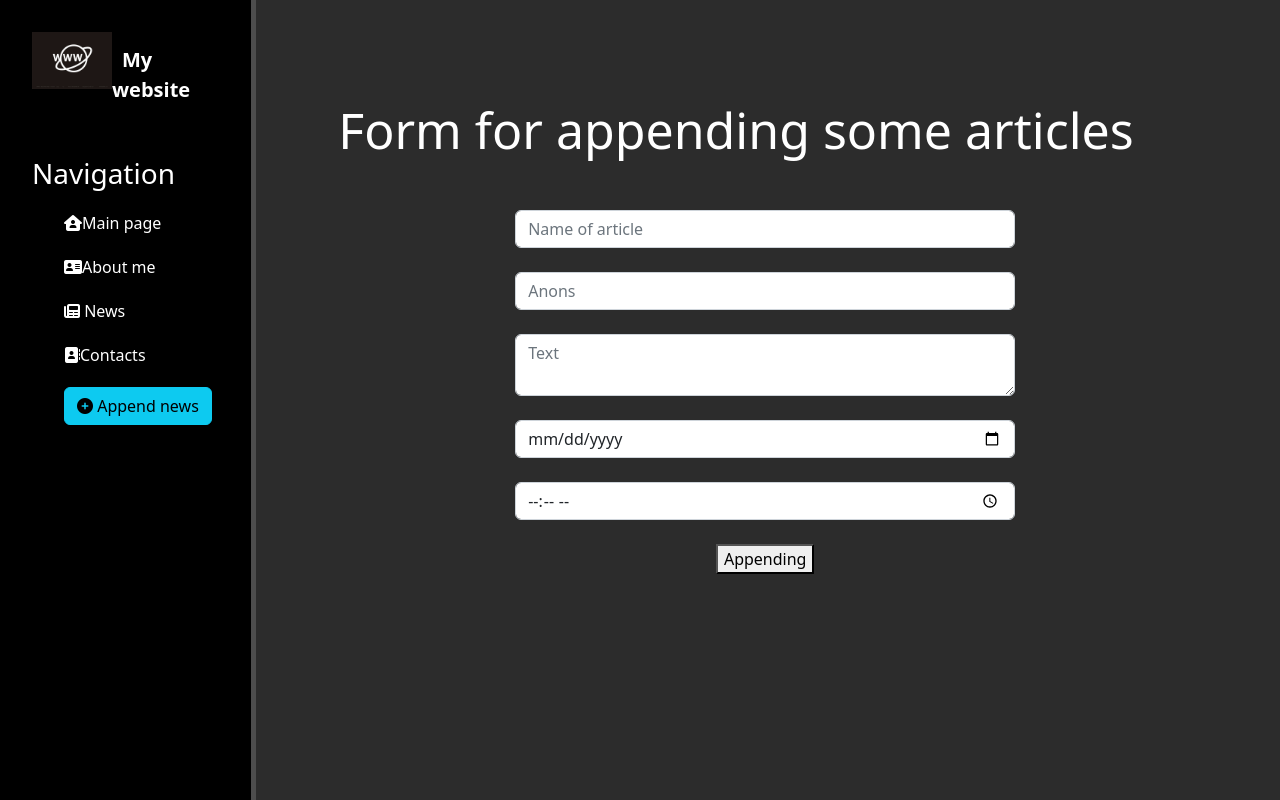
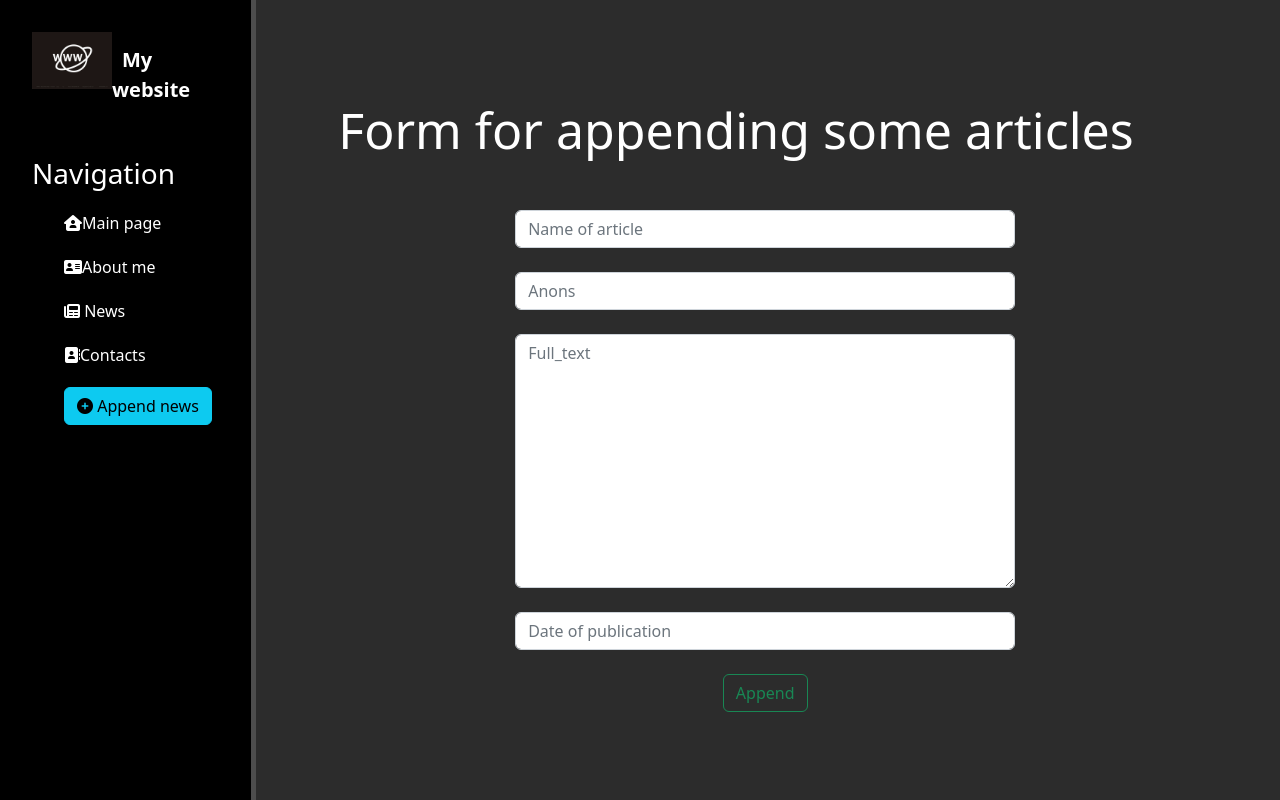
Before and after one commit to dvmn-s/Promo_site_for_portfolio, a Django app: page /news/create in a window 1280 px wide. Run offline with Django 4.2, Linux system fonts and the light colour scheme.

Commit message:
Update
Change a structure of appending news and etc.

```diff
--- a/prepare/news/forms.py
+++ b/prepare/news/forms.py
@@ -1,8 +1,30 @@
 from .models import Articles
-from django.forms import ModelForm
+from django.forms import ModelForm, TextInput, DateTimeInput, Textarea
 
 
 class ArticlesForm(ModelForm):
     class Meta:
         model = Articles
         fields = ['title',  'anons', 'full_text', 'date']
+
+        widgets = {
+            'title': TextInput(attrs={
+                'class': 'form-control',
+                'placeholder': 'Name of article'
+                }),
+            'anons': TextInput(attrs={
+                'class': 'form-control',
+                'placeholder': 'Anons'
+            }),
+            'full_text': Textarea(attrs={
+                'class': 'form-control',
+                'placeholder': 'Full_text'
+            }),
+            'date': DateTimeInput(attrs={
+                'class': 'form-control',
+                'placeholder': 'Date of publication'
+            }),
+
+
+
+        }
--- a/prepare/news/models.py
+++ b/prepare/news/models.py
@@ -2,8 +2,8 @@ from django.db import models
 
 
 class Articles(models.Model):
-    title = models.CharField('Name', max_length=50, default='None')
-    anons = models.CharField('Anons', max_length=250, default='None')
+    title = models.CharField('Name', max_length=50)
+    anons = models.CharField('Anons', max_length=250) #default='None
     full_text = models.TextField('Full_text')
     date = models.DateTimeField('Date of Publication')
 
--- a/prepare/news/templates/news/create.html
+++ b/prepare/news/templates/news/create.html
@@ -7,12 +7,12 @@
         <h1> Form for appending some articles  </h1>
         <form method="post">
             {% csrf_token %}
-            <input type="text" placeholder="Name of article" class="form-control"><br>
-            <input type="text" placeholder="Anons" class="form-control"><br>
-            <textarea class="form-control" placeholder="Text"></textarea><br>
-            <input type="date" placeholder="Anons" class="form-control"><br>
-            <input type="time" placeholder="Anons" class="form-control"><br>
-            <button class="button-success" type="sumbit"> Appending </button>
+            {{ form.title }}<br>
+            {{ form.anons }}<br>
+            {{ form.full_text }}<br>
+            {{ form.date }}<br>
+            <span>{{ error }}</span>
+            <button class="btn btn-outline-success" type="sumbit"> Append </button>
         </form>
     </div>
 
--- a/prepare/news/templates/news/news_home.html
+++ b/prepare/news/templates/news/news_home.html
@@ -13,7 +13,7 @@
                 </div>
             {%endfor%}
         {% else %}
-            <p>There's no News! </p>
+            <p> There's no News! </p>
         {% endif %}
 
         {# Comments #}
--- a/prepare/news/views.py
+++ b/prepare/news/views.py
@@ -1,12 +1,28 @@
-from django.shortcuts import render
+from django.shortcuts import render, redirect
 from .models import Articles
 from .forms import ArticlesForm
 
+
 def news_home(request):
-    news = Articles.objects.order_by('date')
-    return render(request, 'news/news_home.html', {'news' : news})
+    news = Articles.objects.order_by('-date')
+    return render(request, 'news/news_home.html', {'news': news})
 
 
 def create(request):
+    error = ''
+    if request.method == 'POST':
+        form = ArticlesForm(request.POST)
+        if form.is_valid():
+            form.save()
+            return redirect('news_home')
+        else:
+            error = "Form isn't valid"
 
-    return render(request, 'news/create.html')
+
+    form = ArticlesForm()
+
+    data = {
+        'form': form,
+        'error': error
+    }
+    return render(request, 'news/create.html', data)
```
Also changed, not shown: prepare/db.sqlite3.
